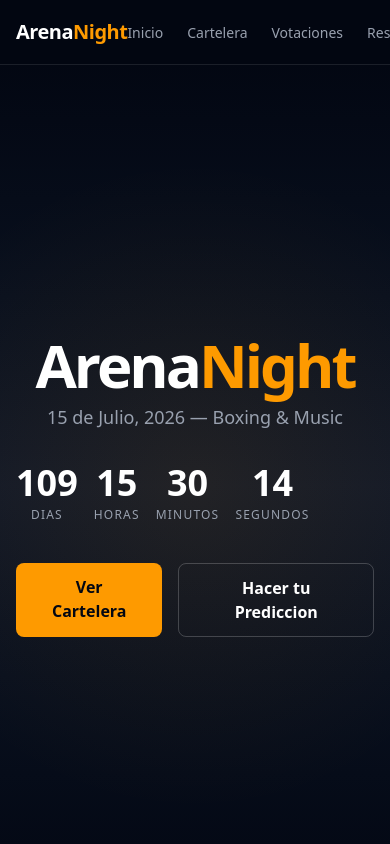
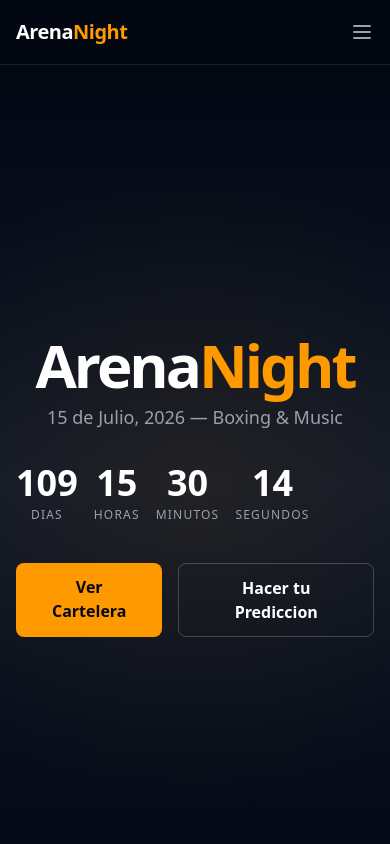
Before and after one commit to Jorgeb37/arena-night, a Next.js app: page / in a window 390 px wide. Shown: the top 844 px of the page. Built offline with nearby package versions, Linux system fonts and the light colour scheme.

Commit message:
feat: add responsive mobile navigation menu

```diff
--- a/components/Navbar.tsx
+++ b/components/Navbar.tsx
@@ -1,3 +1,6 @@
+'use client';
+
+import { useState } from 'react';
 import Link from 'next/link';
 
 const navLinks = [
@@ -8,13 +11,16 @@ const navLinks = [
 ];
 
 export default function Navbar() {
+  const [isOpen, setIsOpen] = useState(false);
+
   return (
     <nav className="fixed top-0 z-50 w-full border-b border-white/10 bg-gray-950/80 backdrop-blur-md">
       <div className="mx-auto flex h-16 max-w-6xl items-center justify-between px-4">
         <Link href="/" className="text-xl font-bold tracking-tight text-white">
           Arena<span className="text-amber-500">Night</span>
         </Link>
-        <ul className="flex gap-6">
+        {/* Desktop */}
+        <ul className="hidden gap-6 sm:flex">
           {navLinks.map((link) => (
             <li key={link.href}>
               <Link
@@ -26,7 +32,54 @@ export default function Navbar() {
             </li>
           ))}
         </ul>
+        {/* Mobile toggle */}
+        <button
+          onClick={() => setIsOpen(!isOpen)}
+          className="text-gray-400 sm:hidden"
+          aria-label="Toggle menu"
+        >
+          <svg
+            className="h-6 w-6"
+            fill="none"
+            viewBox="0 0 24 24"
+            stroke="currentColor"
+          >
+            {isOpen ? (
+              <path
+                strokeLinecap="round"
+                strokeLinejoin="round"
+                strokeWidth={2}
+                d="M6 18L18 6M6 6l12 12"
+              />
+            ) : (
+              <path
+                strokeLinecap="round"
+                strokeLinejoin="round"
+                strokeWidth={2}
+                d="M4 6h16M4 12h16M4 18h16"
+              />
+            )}
+          </svg>
+        </button>
       </div>
+      {/* Mobile menu */}
+      {isOpen && (
+        <div className="border-t border-white/10 bg-gray-950 sm:hidden">
+          <ul className="flex flex-col gap-1 px-4 py-4">
+            {navLinks.map((link) => (
+              <li key={link.href}>
+                <Link
+                  href={link.href}
+                  onClick={() => setIsOpen(false)}
+                  className="block rounded-lg px-3 py-2 text-sm font-medium text-gray-400 transition-colors hover:bg-gray-900 hover:text-white"
+                >
+                  {link.label}
+                </Link>
+              </li>
+            ))}
+          </ul>
+        </div>
+      )}
     </nav>
   );
 }
```
